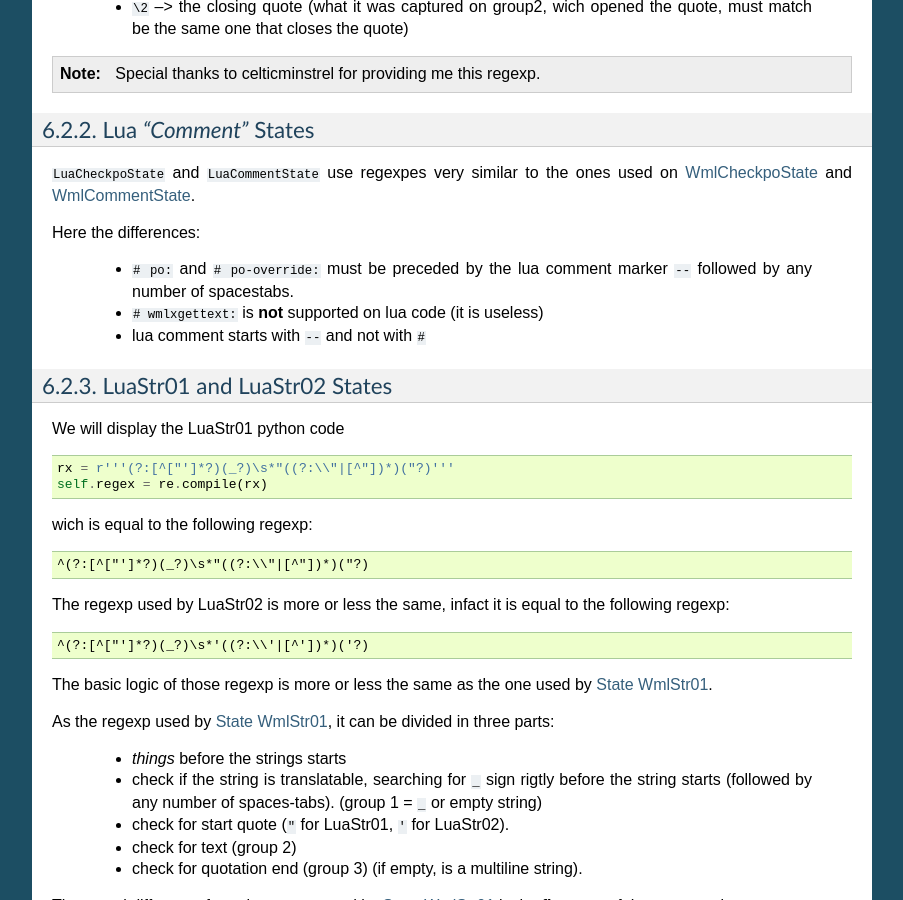
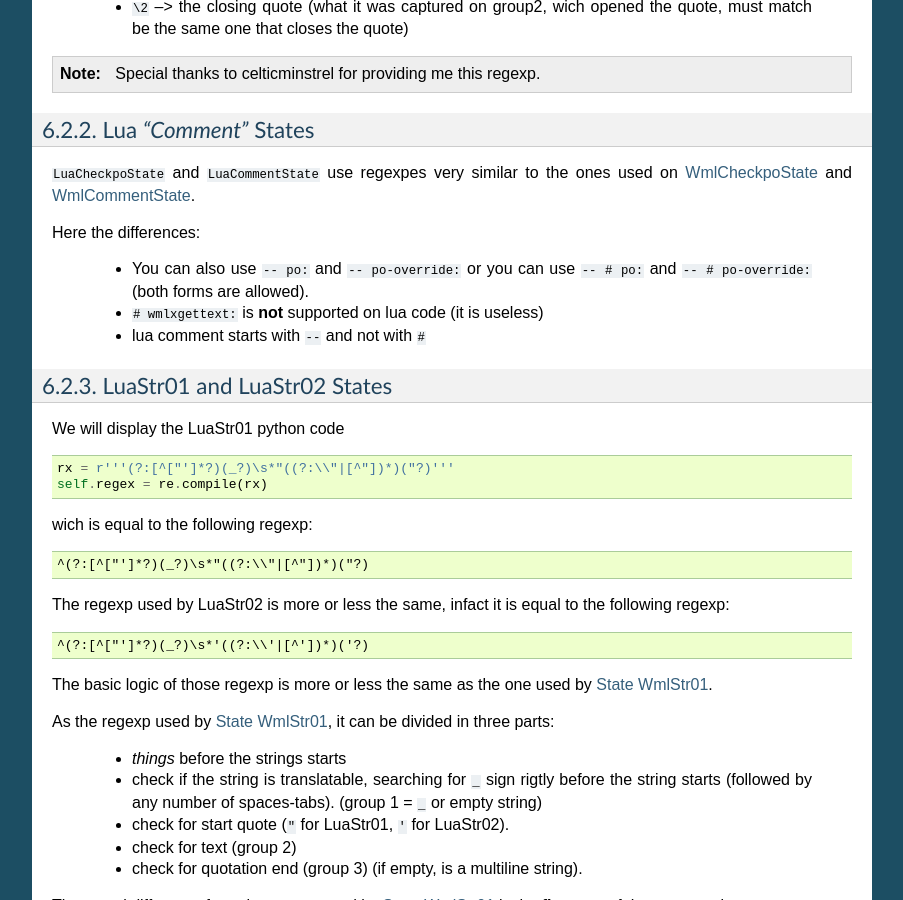
Before and after one commit to AncientLich/wmlxgettext-unoff, a Sphinx documentation site: the page built from docs/source/srcdoc/regexes.rst, in a window 1280 px wide and 900 px high, scrolled down 7085 px. Shown: the whole window, without its empty margins (198-1101 px from the left). Built offline with Sphinx 7.4.7, drawn with Linux system fonts in a browser that asks for light colours.

```diff
--- a/docs/source/enduser/wml.rst
+++ b/docs/source/enduser/wml.rst
@@ -171,9 +171,13 @@
    * ``-- # po: <additional info for translator>``
    * ``-- # po-override: <info that overrides the default info>``
 
+.. note::
+  You can also use ``-- po:`` and ``-- po-override:``, instead of ``-- # po:``
+  and ``-- # po-override:``  Both forms are allowed.
+
 Those special comments works in the same way as the ``# po:`` and
 ``# po-ovverride:`` special comments supported in WML code (see paragraphs
-1.3 and 1.4)
+1.3 and 1.4).
 
 .. note::
 
--- a/docs/source/srcdoc/regexes.rst
+++ b/docs/source/srcdoc/regexes.rst
@@ -459,8 +459,8 @@
 
 Here the differences:
 
-   * ``# po:`` and ``# po-override:`` must be preceded by
-     the lua comment marker ``--`` followed by any number of spaces\tabs.
+   * You can also use ``-- po:`` and ``-- po-override:`` or you can use
+     ``-- # po:`` and ``-- # po-override:`` (both forms are allowed).
    * ``# wmlxgettext:`` is **not** supported on lua code (it is useless)
    * lua comment starts with ``--`` and not with ``#``
 
```
Also changed, not shown: 1 other file.
